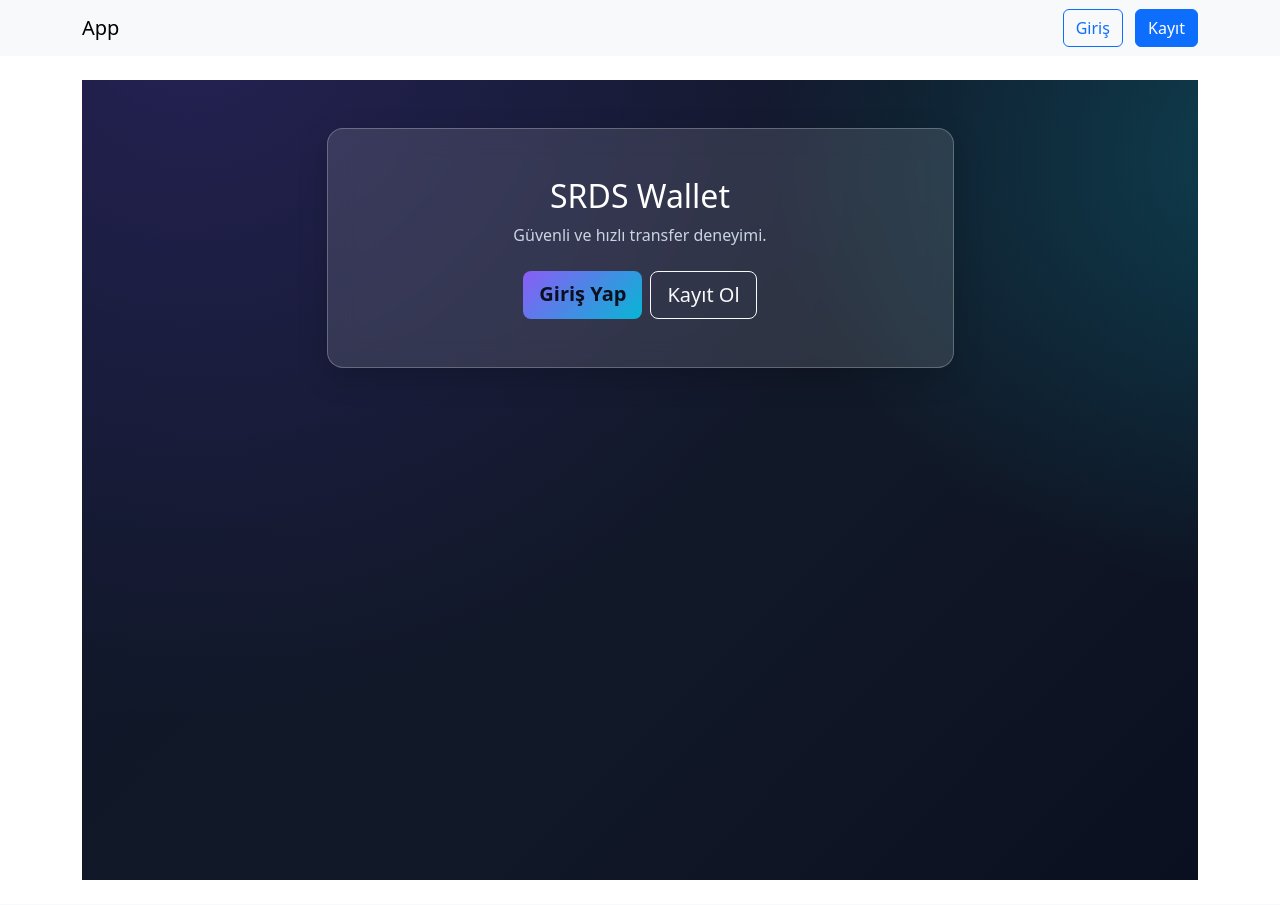
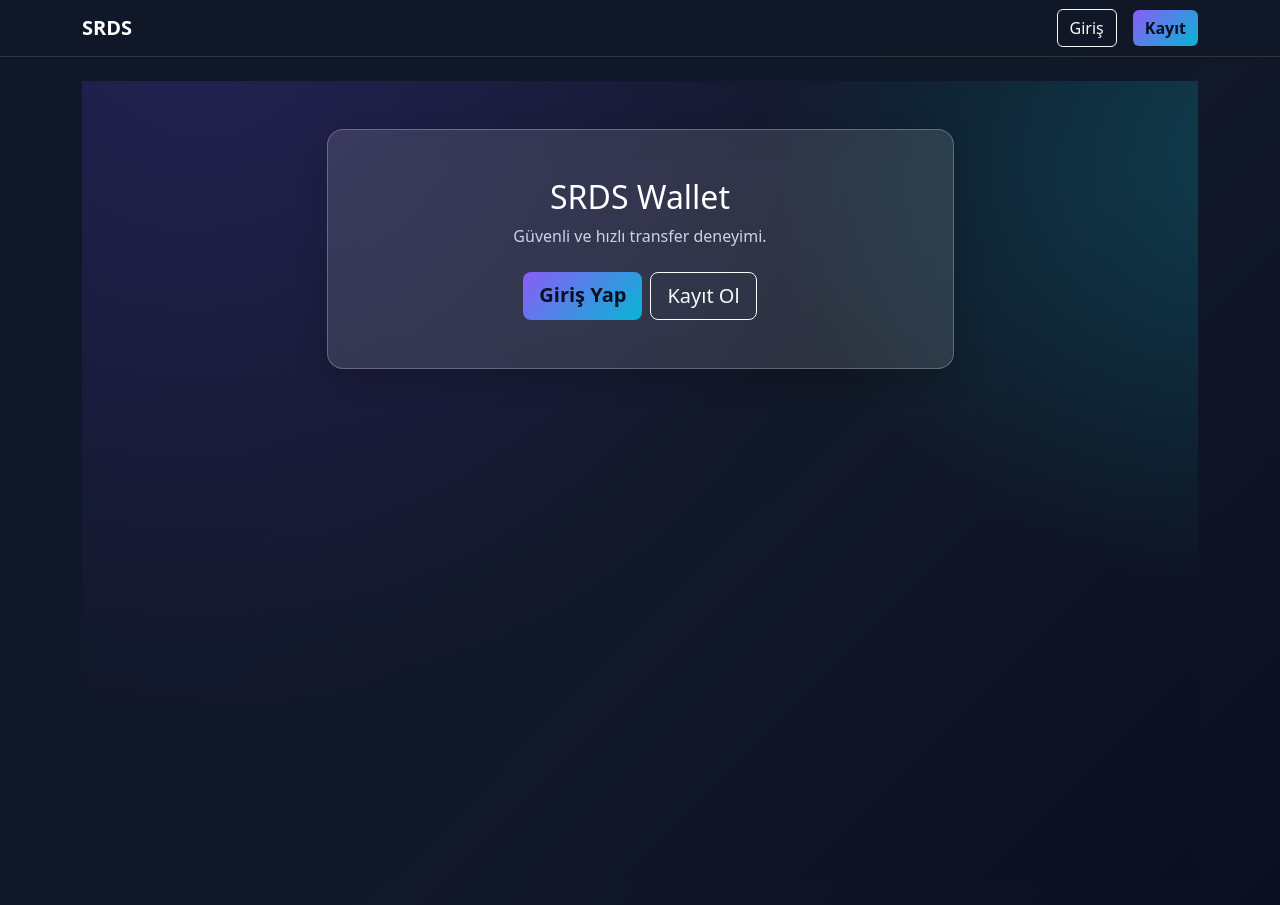
Before and after one commit to ardagencer1206/wallet, a Flask app: page / in a window 1280 px wide. Before the commit the page ends 880 px from the top, so only its background shows below. Run offline with Flask 3, Linux system fonts and the light colour scheme.

Commit message:
Update base.html

```diff
--- a/templates/base.html
+++ b/templates/base.html
@@ -3,27 +3,76 @@
   <head>
     <meta charset="utf-8">
     <meta name="viewport" content="width=device-width, initial-scale=1">
-    <title>App</title>
+    <title>SRDS Wallet</title>
     <link href="https://cdn.jsdelivr.net/npm/bootstrap@5.3.3/dist/css/bootstrap.min.css" rel="stylesheet">
+    <style>
+      body {
+        background: linear-gradient(135deg, #0f172a, #111827 60%, #0b1020);
+        min-height: 100vh;
+        color: #fff;
+      }
+      .navbar {
+        background: rgba(17, 25, 40, 0.65) !important;
+        backdrop-filter: blur(12px);
+        border-bottom: 1px solid rgba(255,255,255,.12);
+      }
+      .navbar-brand {
+        font-weight: 700;
+        color: #fff !important;
+      }
+      .btn-icon {
+        width: 40px;
+        height: 40px;
+        border-radius: 12px;
+        display: grid;
+        place-items: center;
+        padding: 0;
+      }
+      .alert {
+        border-radius: .75rem;
+      }
+    </style>
   </head>
   <body>
-    <nav class="navbar navbar-expand-lg bg-body-tertiary">
+    <nav class="navbar navbar-expand-lg">
       <div class="container">
-        <a class="navbar-brand" href="{{ url_for('home') }}">App</a>
-        <div class="ms-auto">
+        <a class="navbar-brand" href="{{ url_for('home') }}">SRDS</a>
+        <div class="ms-auto d-flex align-items-center gap-2">
           {% if current_user.is_authenticated %}
-            <a class="btn btn-outline-success me-2" href="{{ url_for('notifications') }}">Bildirimler</a>
-            <a class="btn btn-outline-success me-2" href="{{ url_for('qr') }}">QR</a>
-            <a class="btn btn-outline-success me-2" href="{{ url_for('history') }}">Gönderim Geçmişi</a>
-            <a class="btn btn-outline-success me-2" href="{{ url_for('transfer') }}">Sardis Gönder</a>
-            <a class="btn btn-outline-secondary" href="{{ url_for('logout') }}">Çıkış</a>
+            <a class="btn btn-outline-light btn-icon" href="{{ url_for('notifications') }}" title="Bildirimler">
+              <svg xmlns="http://www.w3.org/2000/svg" width="18" height="18" fill="currentColor" viewBox="0 0 16 16">
+                <path d="M8 16a2 2 0 0 0 1.985-1.75H6.015A2 2 0 0 0 8 16Zm.104-14a2 2 0 0 1 1.996 1.85l.4 4.8 1.25 1.25a.5.5 0 0 1-.353.854H4.603a.5.5 0 0 1-.353-.854l1.25-1.25.4-4.8A2 2 0 0 1 7.896 2h.208Z"/>
+              </svg>
+            </a>
+            <a class="btn btn-outline-light btn-icon" href="{{ url_for('qr') }}" title="QR Kodum">
+              <svg xmlns="http://www.w3.org/2000/svg" width="18" height="18" fill="currentColor" viewBox="0 0 16 16">
+                <path d="M2 2h2v2H2V2Zm0 3h1v1H2V5Zm2 0h1v1H4V5Zm1-3h1v1H5V2Zm3 0h1v1H8V2Zm1 3h1v1H9V5Zm-1 0h1v1H8V5ZM7 2h1v1H7V2ZM2 8h1v1H2V8Zm3 0h1v1H5V8Zm-3 3h2v2H2v-2Zm3 2v-1h1v1H5Zm3 0v-1h1v1H8Zm6-11h-2v2h2V2Zm-3 0h-1v1h1V2Zm3 3h-1v1h1V5Zm-3 0h-1v1h1V5ZM2 12h1v1H2v-1Zm9-4h1v1h-1V8Zm1 2h1v1h-1v-1Zm-1 1h1v1h-1v-1Zm2 1h1v1h-1v-1Zm-4-4h1v1h-1V8Zm-1 3h1v1h-1v-1Z"/>
+              </svg>
+            </a>
+            <a class="btn btn-outline-light btn-icon" href="{{ url_for('history') }}" title="Geçmiş">
+              <svg xmlns="http://www.w3.org/2000/svg" width="18" height="18" fill="currentColor" viewBox="0 0 16 16">
+                <path d="M8 3.5a.5.5 0 0 1 .5.5v4.25l3 1.8a.5.5 0 1 1-.5.866l-3.5-2.1A.5.5 0 0 1 7 8V4a.5.5 0 0 1 .5-.5Z"/>
+                <path d="M8 16A8 8 0 1 0 8 0a8 8 0 0 0 0 16Zm0-1A7 7 0 1 1 8 1a7 7 0 0 1 0 14Z"/>
+              </svg>
+            </a>
+            <a class="btn btn-outline-light btn-icon" href="{{ url_for('transfer') }}" title="Gönder">
+              <svg xmlns="http://www.w3.org/2000/svg" width="18" height="18" fill="currentColor" viewBox="0 0 16 16">
+                <path d="M0 7a2 2 0 0 1 2-2h8.293L7.646 2.354a.5.5 0 1 1 .708-.708l4.5 4.5a.5.5 0 0 1 0 .708l-4.5 4.5a.5.5 0 1 1-.708-.708L10.293 7H2A1 1 0 0 0 1 8v5.5a.5.5 0 0 1-1 0Z"/>
+              </svg>
+            </a>
+            <a class="btn btn-outline-danger btn-icon" href="{{ url_for('logout') }}" title="Çıkış">
+              <svg xmlns="http://www.w3.org/2000/svg" width="18" height="18" fill="currentColor" viewBox="0 0 16 16">
+                <path d="M6 2a1 1 0 0 1 1-1h7a1 1 0 0 1 1 1v12a1 1 0 0 1-1 1H7a1 1 0 0 1-1-1v-1h1v1h7V2H7v1H6V2Zm-1.5 5.5a.5.5 0 0 0 0 1h5.793l-1.147 1.146a.5.5 0 0 0 .708.708l2-2a.498.498 0 0 0 .106-.168.498.498 0 0 0 0-.382.498.498 0 0 0-.106-.168l-2-2a.5.5 0 1 0-.708.708L10.293 7.5H4.5Z"/>
+              </svg>
+            </a>
           {% else %}
-            <a class="btn btn-outline-primary me-2" href="{{ url_for('login') }}">Giriş</a>
-            <a class="btn btn-primary" href="{{ url_for('register') }}">Kayıt</a>
+            <a class="btn btn-outline-light me-2" href="{{ url_for('login') }}">Giriş</a>
+            <a class="btn btn-gradient" href="{{ url_for('register') }}">Kayıt</a>
           {% endif %}
         </div>
       </div>
     </nav>
+
     <main class="container py-4">
       {% with messages = get_flashed_messages(with_categories=true) %}
         {% if messages %}
@@ -34,8 +83,8 @@
       {% endwith %}
       {% block content %}{% endblock %}
     </main>
+
     <script src="https://cdn.jsdelivr.net/npm/bootstrap@5.3.3/dist/js/bootstrap.bundle.min.js"></script>
     <script src="https://unpkg.com/html5-qrcode"></script>
-
   </body>
 </html>
```
